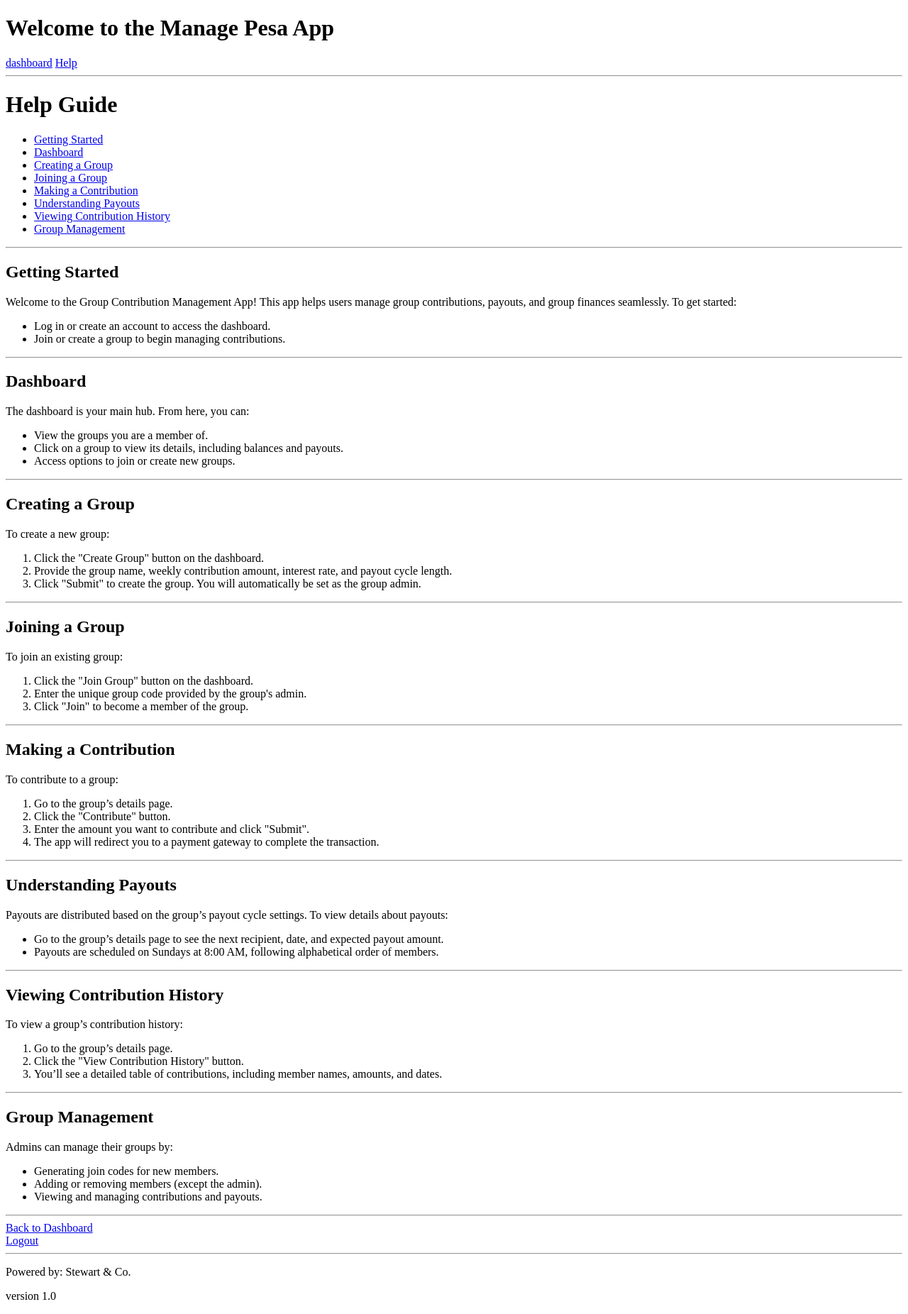
After one commit to StewieC/projectshire1, a Django app: page /help/ in a window 1280 px wide. The commit adds this page. Shown: the whole page at 71% size. Run offline with Django 5.2, Linux system fonts and the light colour scheme; a user stored in the database is signed in.

Commit message:
Add help page and link in navigation

```diff
--- a/contributions/templates/contributions/base.html
+++ b/contributions/templates/contributions/base.html
@@ -10,6 +10,7 @@
         <h1>Welcome to the Manage Pesa App</h1>
         {% if user.is_authenticated %}
            <a href="{% url 'dashboard' %}">dashboard</a>
+           <a href="{% url 'help_page' %}" class="btn btn-info">Help</a>
         {% else %}
             <a href="{% url 'login' %}">Login</a>
         {% endif %}
--- /dev/null
+++ b/contributions/templates/contributions/help.html
@@ -0,0 +1,117 @@
+{% extends 'contributions/base.html' %}
+
+{% block content %}
+<h1>Help Guide</h1>
+
+<nav>
+    <ul>
+        <li><a href="#getting-started">Getting Started</a></li>
+        <li><a href="#dashboard">Dashboard</a></li>
+        <li><a href="#creating-group">Creating a Group</a></li>
+        <li><a href="#joining-group">Joining a Group</a></li>
+        <li><a href="#contributing">Making a Contribution</a></li>
+        <li><a href="#payouts">Understanding Payouts</a></li>
+        <li><a href="#history">Viewing Contribution History</a></li>
+        <li><a href="#group-management">Group Management</a></li>
+    </ul>
+</nav>
+
+<hr>
+
+<section id="getting-started">
+    <h2>Getting Started</h2>
+    <p>Welcome to the Group Contribution Management App! This app helps users manage group contributions, payouts, and group finances seamlessly. To get started:</p>
+    <ul>
+        <li>Log in or create an account to access the dashboard.</li>
+        <li>Join or create a group to begin managing contributions.</li>
+    </ul>
+</section>
+
+<hr>
+
+<section id="dashboard">
+    <h2>Dashboard</h2>
+    <p>The dashboard is your main hub. From here, you can:</p>
+    <ul>
+        <li>View the groups you are a member of.</li>
+        <li>Click on a group to view its details, including balances and payouts.</li>
+        <li>Access options to join or create new groups.</li>
+    </ul>
+</section>
+
+<hr>
+
+<section id="creating-group">
+    <h2>Creating a Group</h2>
+    <p>To create a new group:</p>
+    <ol>
+        <li>Click the "Create Group" button on the dashboard.</li>
+        <li>Provide the group name, weekly contribution amount, interest rate, and payout cycle length.</li>
+        <li>Click "Submit" to create the group. You will automatically be set as the group admin.</li>
+    </ol>
+</section>
+
+<hr>
+
+<section id="joining-group">
+    <h2>Joining a Group</h2>
+    <p>To join an existing group:</p>
+    <ol>
+        <li>Click the "Join Group" button on the dashboard.</li>
+        <li>Enter the unique group code provided by the group's admin.</li>
+        <li>Click "Join" to become a member of the group.</li>
+    </ol>
+</section>
+
+<hr>
+
+<section id="contributing">
+    <h2>Making a Contribution</h2>
+    <p>To contribute to a group:</p>
+    <ol>
+        <li>Go to the group’s details page.</li>
+        <li>Click the "Contribute" button.</li>
+        <li>Enter the amount you want to contribute and click "Submit".</li>
+        <li>The app will redirect you to a payment gateway to complete the transaction.</li>
+    </ol>
+</section>
+
+<hr>
+
+<section id="payouts">
+    <h2>Understanding Payouts</h2>
+    <p>Payouts are distributed based on the group’s payout cycle settings. To view details about payouts:</p>
+    <ul>
+        <li>Go to the group’s details page to see the next recipient, date, and expected payout amount.</li>
+        <li>Payouts are scheduled on Sundays at 8:00 AM, following alphabetical order of members.</li>
+    </ul>
+</section>
+
+<hr>
+
+<section id="history">
+    <h2>Viewing Contribution History</h2>
+    <p>To view a group’s contribution history:</p>
+    <ol>
+        <li>Go to the group’s details page.</li>
+        <li>Click the "View Contribution History" button.</li>
+        <li>You’ll see a detailed table of contributions, including member names, amounts, and dates.</li>
+    </ol>
+</section>
+
+<hr>
+
+<section id="group-management">
+    <h2>Group Management</h2>
+    <p>Admins can manage their groups by:</p>
+    <ul>
+        <li>Generating join codes for new members.</li>
+        <li>Adding or removing members (except the admin).</li>
+        <li>Viewing and managing contributions and payouts.</li>
+    </ul>
+</section>
+
+<hr>
+
+<a href="{% url 'dashboard' %}" class="btn btn-secondary">Back to Dashboard</a>
+{% endblock %}
--- a/contributions/urls.py
+++ b/contributions/urls.py
@@ -10,4 +10,5 @@ urlpatterns = [
     path('create_group/', views.create_group, name='create_group'),  # Reuse dashboard logic
     path('join_group/', views.join_group, name='join_group'),      # Reuse dashboard logic
     path('group/<int:group_id>/history/', views.contribution_history, name='contribution_history'),
+    path('help/', views.help_page, name='help_page'),
 ]
--- a/contributions/views.py
+++ b/contributions/views.py
@@ -214,3 +214,8 @@ def contribution_history(request, group_id):
         'group': group,
         'contributions': contributions,
     })
+
+
+@login_required
+def help_page(request):
+    return render(request, 'contributions/help.html')
```
